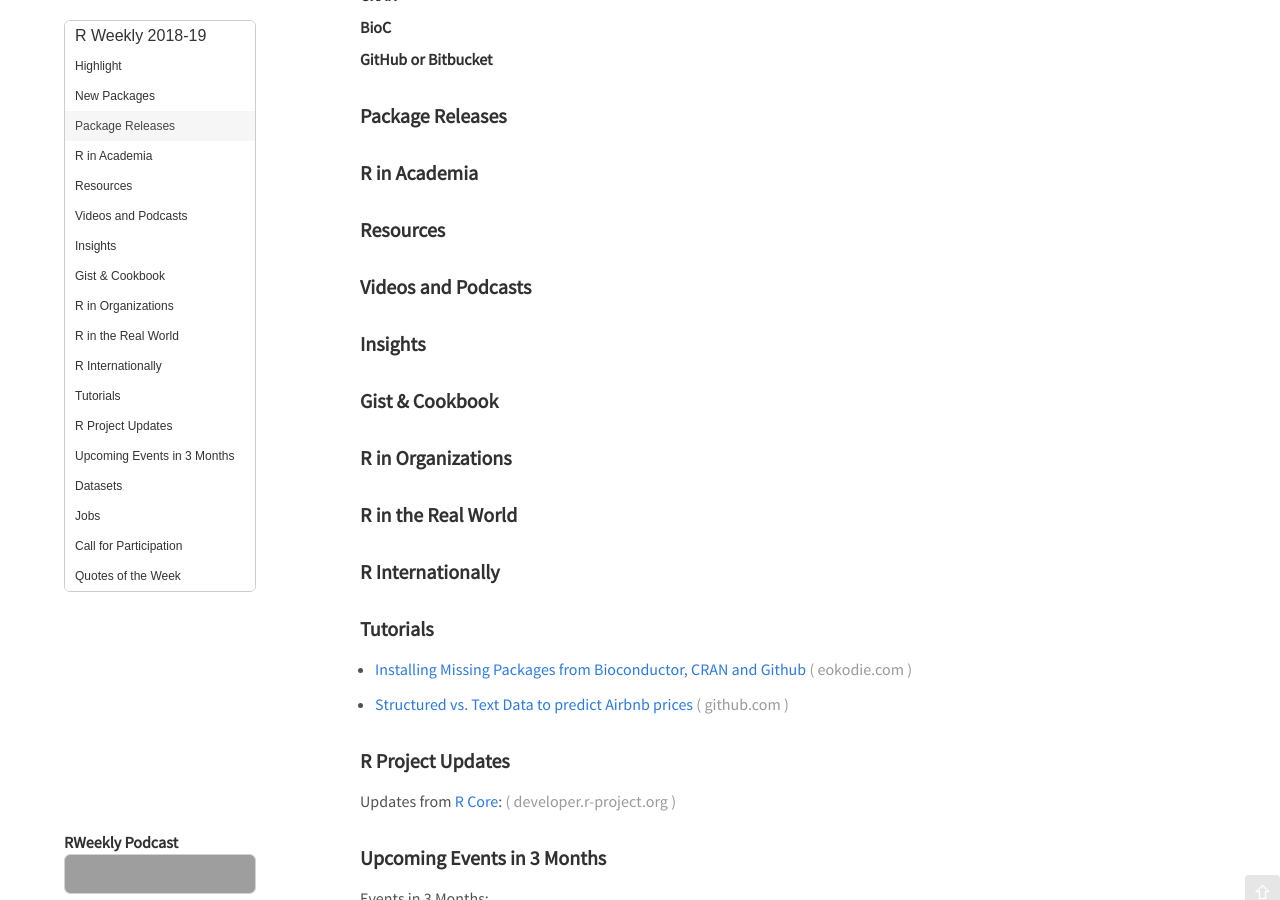
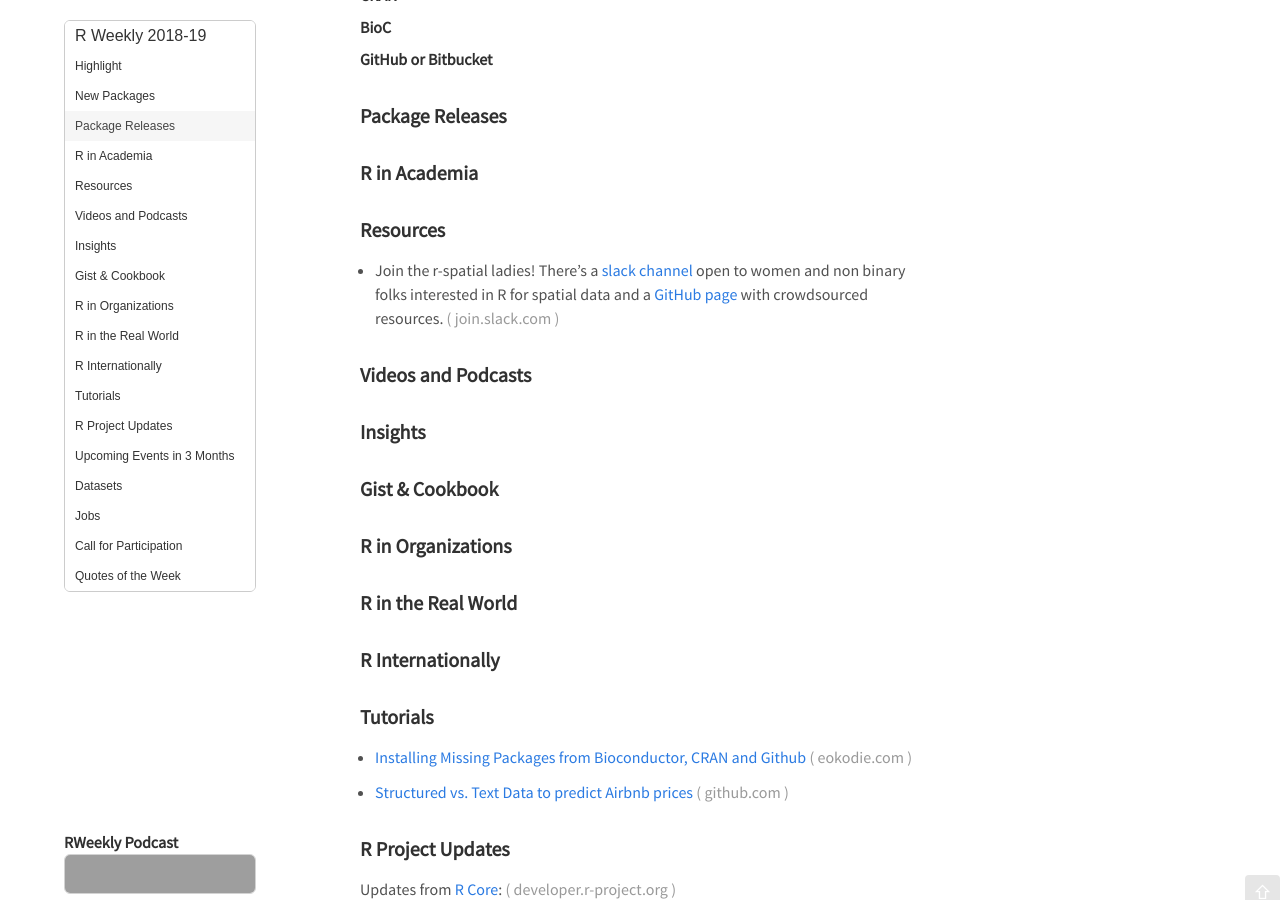
Before and after one commit to rweekly/rweekly.org, a Jekyll site: the page built from draft.md, in a window 1280 px wide and 900 px high, scrolled down 343 px. Built offline with Jekyll 4.4.1, drawn with Linux system fonts in a browser that asks for light colours; emoji names are drawn with the system emoji font; comment, search, counter and statistics services are not loaded; grey boxes are pictures that could not be loaded.

Commit message:
r-spatial ladies

```diff
--- a/draft.md
+++ b/draft.md
@@ -37,6 +37,7 @@ Release Date: 2018-5-7
 
 ###  Resources
 
+- Join the r-spatial ladies! There's a [slack channel](https://join.slack.com/t/r-spatialladies/shared_invite/enQtMzU1MTIwMjU2NzUyLTBkZjU1NDFiZGU3YzNmN2Y0Y2NiYTM2Njk2ZjI5M2IyMTNiNjI3ZDQ4MzEyMjQxNjM2YWU2ZGVkZWRiYmU1ZDM) open to women and non binary folks interested in R for spatial data and a [GitHub page](https://github.com/rspatialladies) with crowdsourced resources.
 
 
 ###  Videos and Podcasts
```
